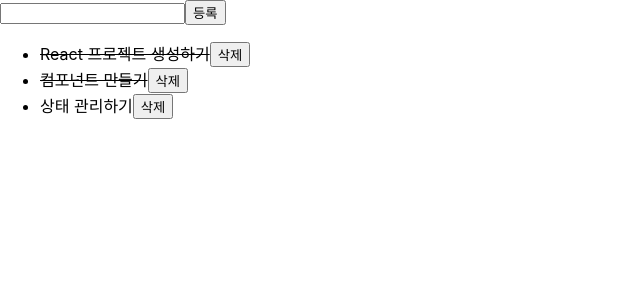
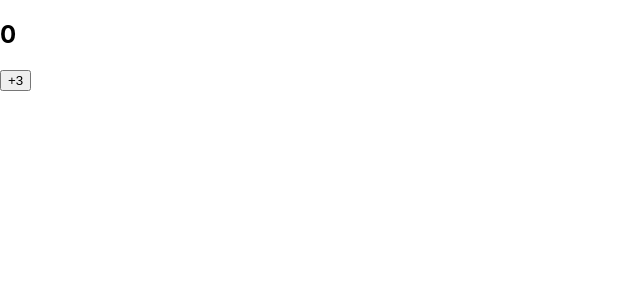
Before and after one commit to chanwoogood/20230308_front-end, a React (Create React App) app in the folder learn-react/: page / in a window 1280 px wide. Shown: the top 300 px of the page, without its empty margins (0-640 px from the left). Built offline with nearby package versions, Linux system fonts and the light colour scheme.

Commit message:
리액트 렌더링 및 상태 관리 원리

```diff
--- a/learn-react/src/App.js
+++ b/learn-react/src/App.js
@@ -1,5 +1,30 @@
-import TodoList from "./components/TodoList";
+import { useState } from "react";
 
 export default function App() {
-  return <TodoList />;
+  const [count, setCount] = useState(0);
+
+  const handleCount = () => {
+    setCount(count + 10);
+    setCount((c) => c + 1);
+    setCount((c) => c + 1);
+  };
+  return (
+    <div>
+      <h2>{count}</h2>
+      <button onClick={handleCount}>+3</button>
+    </div>
+  );
 }
+
+/*
+   useState가 반환하는 set 함수에 컴포넌트의 상태값을 넣어서 여러번 호출해도
+   현재 컴포넌트의 상태값은 동일하기 때문에 효과가 없다.
+
+   리액트는 이벤트 핸들러 내부의 코드가 모두 실행하고 마지막에 렌더링을 시킨다.
+     => 성능, 상태 관리가 제대로 되기 위해서.
+
+   하나의 이벤트 핸들러에서 set함수를 여러번 부르면 그것이 큐에 추가된다.
+
+   set 함수에 콜백함수를 전달하면 첫번째 인자로 실시간 상태값을 받는다.
+     => 차례대로 상태 업데이트가 되고 마지막 상태 업데이트가 끝나면 렌더링이 일어난다.
+*/
```
